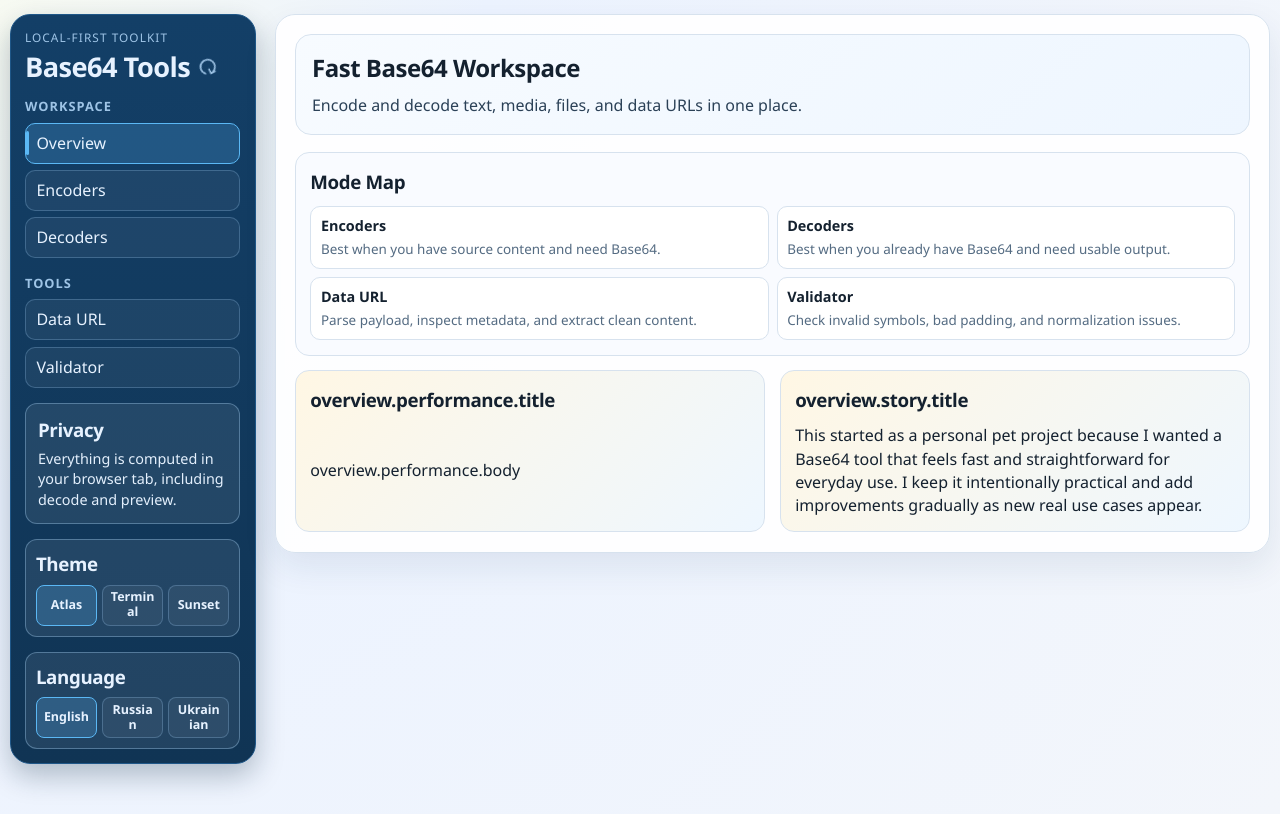
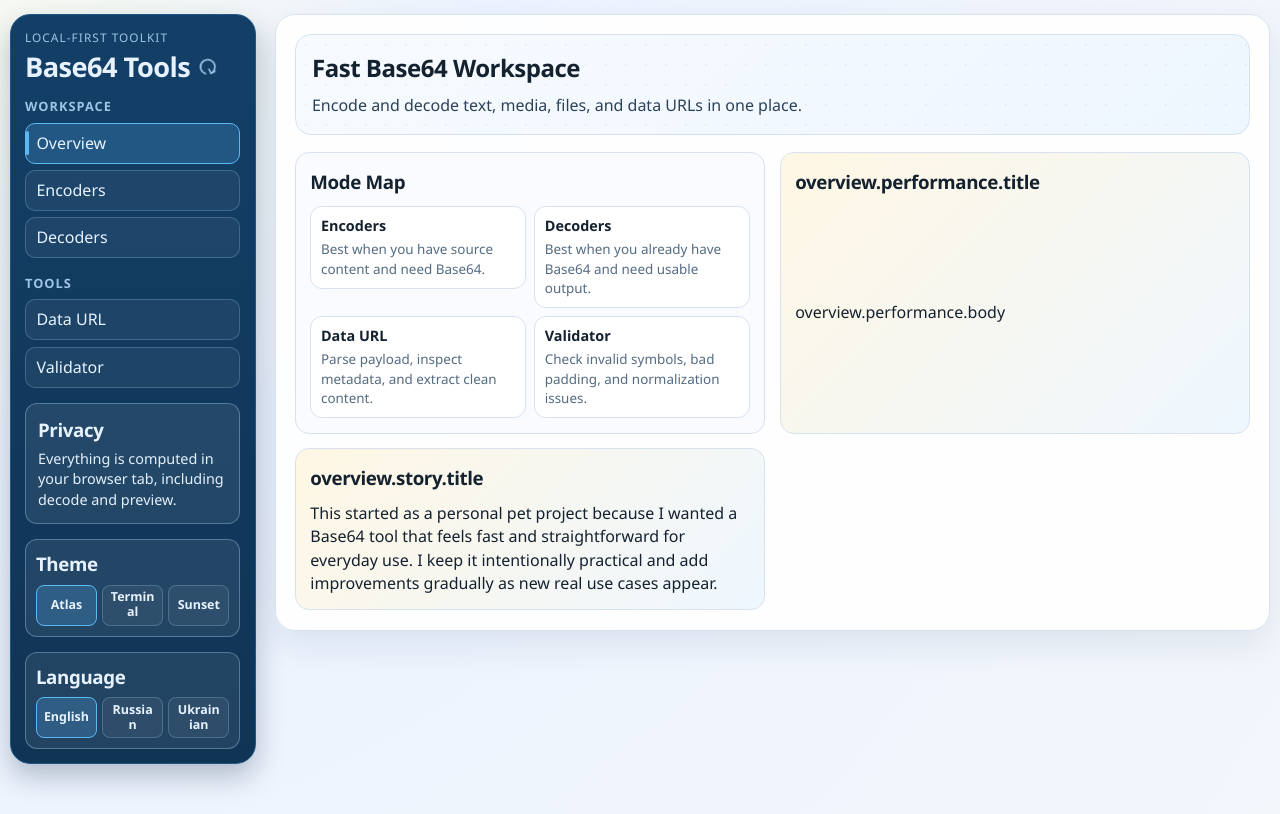
Before and after one commit to Komortes/base64-tools, a React (Vite) app: page /overview in a window 1280 px wide. Built offline with nearby package versions, Linux system fonts and the light colour scheme.

Commit message:
feat: overview bento grid, hero dot pattern, stagger, mode map arrow

```diff
--- a/src/styles/overview.css
+++ b/src/styles/overview.css
@@ -2,10 +2,6 @@
   display: grid;
   grid-template-columns: repeat(2, minmax(0, 1fr));
   gap: 0.9rem;
-}
-
-.mode-map-card {
-  grid-column: 1 / -1;
 }
 
 .overview-page {
@@ -21,7 +17,10 @@
 .overview-hero-main {
   border: 1px solid var(--line);
   border-radius: 16px;
-  background: linear-gradient(140deg, var(--overview-hero-start), var(--overview-hero-end));
+  background-image:
+    radial-gradient(circle, rgba(0, 0, 0, 0.04) 1px, transparent 1px),
+    linear-gradient(140deg, var(--overview-hero-start), var(--overview-hero-end));
+  background-size: 20px 20px, 100%;
   padding: 1rem;
   display: grid;
   gap: 0.55rem;
@@ -52,7 +51,7 @@
 
 .mode-map-item {
   border: 1px solid var(--line);
-  border-radius: 10px;
+  border-radius: 12px;
   padding: 0.55rem 0.6rem;
   background: var(--mode-item-bg);
   transition: border-color 180ms ease, transform 180ms ease, box-shadow 180ms ease;
@@ -60,8 +59,8 @@
 
 .mode-map-link:hover .mode-map-item {
   border-color: var(--mode-item-hover-border);
-  transform: translateY(-1px);
-  box-shadow: var(--mode-item-hover-shadow);
+  transform: translateY(-2px);
+  box-shadow: 0 8px 20px rgba(16, 65, 104, 0.12);
 }
 
 .mode-map-item h4 {
@@ -78,3 +77,42 @@
 .preview-card.accent {
   background: linear-gradient(135deg, var(--overview-accent-start), var(--overview-accent-end));
 }
+
+.overview-hero-main {
+  animation: fade-in 300ms ease both;
+  animation-delay: 0ms;
+}
+
+.overview-grid > :nth-child(1) {
+  animation: fade-in 300ms ease both;
+  animation-delay: 50ms;
+}
+
+.overview-grid > :nth-child(2) {
+  animation: fade-in 300ms ease both;
+  animation-delay: 100ms;
+}
+
+.mode-map-item-inner {
+  display: flex;
+  align-items: flex-start;
+  gap: 0.5rem;
+}
+
+.mode-map-item-content {
+  flex: 1;
+  min-width: 0;
+}
+
+.mode-map-arrow {
+  opacity: 0;
+  transition: opacity 180ms ease;
+  color: var(--text-2);
+  font-size: 0.9rem;
+  flex-shrink: 0;
+  align-self: center;
+}
+
+.mode-map-link:hover .mode-map-arrow {
+  opacity: 1;
+}
```
